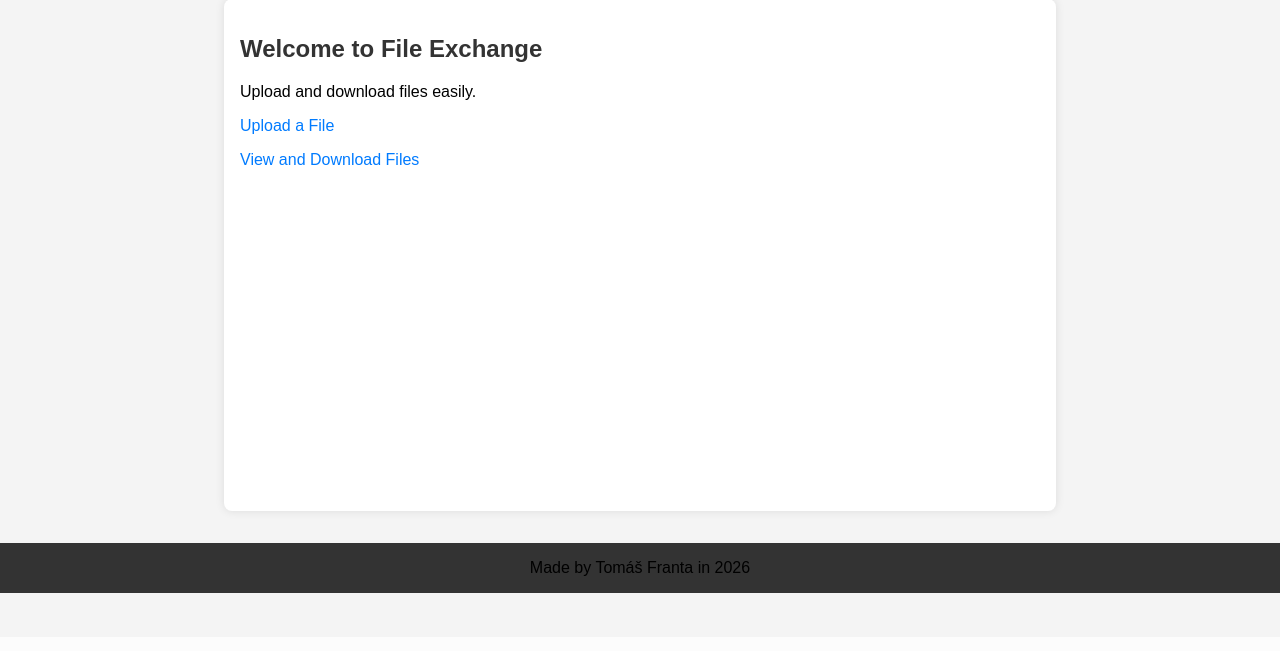
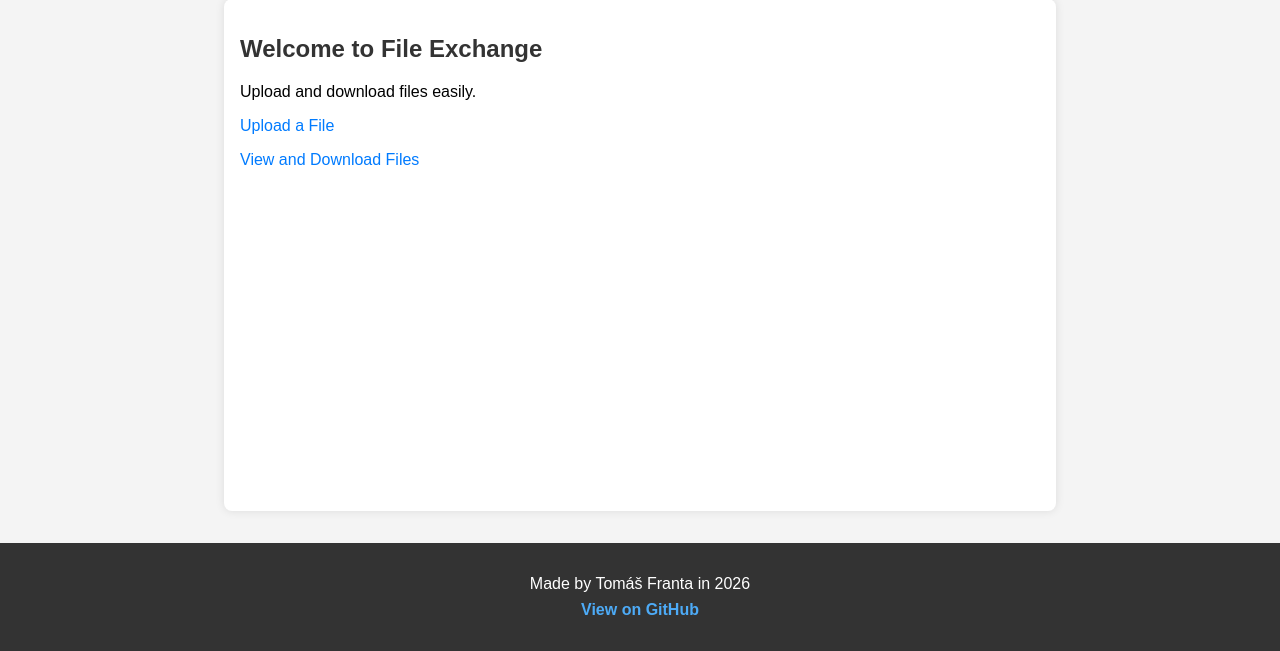
Before and after one commit to toustovac007/file_exchange_app, a Flask app: page / in a window 1280 px wide. Shown: the part 163-814 px from the top of the page. Before the commit the page ends 756 px from the top, so only its background shows below. Run offline with Flask 3, Linux system fonts and the light colour scheme.

Commit message:
update footer

```diff
--- a/static/style.css
+++ b/static/style.css
@@ -34,10 +34,26 @@ main {
 
 footer {
     background-color: #333;
-    color: 333;
+    color: #fff;
     text-align: center;
-    padding: 1rem;
+    padding: 1.5rem;
     margin-top: 2rem;
+}
+
+footer p {
+    margin: 0.5rem 0;
+}
+
+footer a {
+    color: #4dabf7;
+    font-weight: bold;
+    text-decoration: none;
+    transition: color 0.3s ease;
+}
+
+footer a:hover {
+    color: #74c0fc;
+    text-decoration: underline;
 }
 
 h1, h2 {
--- a/templates/base.html
+++ b/templates/base.html
@@ -19,7 +19,8 @@
         {% block content %}{% endblock %}
     </main>
     <footer>
-        Made by Tomáš Franta in 2026
+        <p>Made by Tomáš Franta in 2026</p>
+        <p><a href="https://github.com/toustovac007/file_exchange_app" target="_blank" rel="noopener noreferrer">View on GitHub</a></p>
     </footer>
 </body>
 </html>
```
